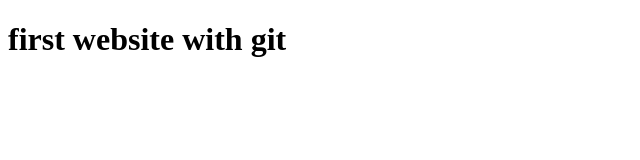
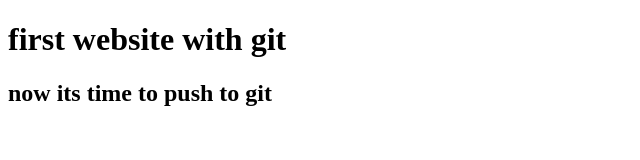
Before and after one commit to Indronilnrk99/my-first-website, a plain HTML site: page indes.html in a window 1280 px wide. Shown: the whole page, without its empty margins (0-640 px from the left). Drawn offline with Linux system fonts and the light colour scheme.

Commit message:
learned github

```diff
--- a/indes.html
+++ b/indes.html
@@ -7,5 +7,6 @@
 </head>
 <body>
     <h1>first website with git</h1>
+    <h2>now its time to push to git</h2>
 </body>
 </html>
```
